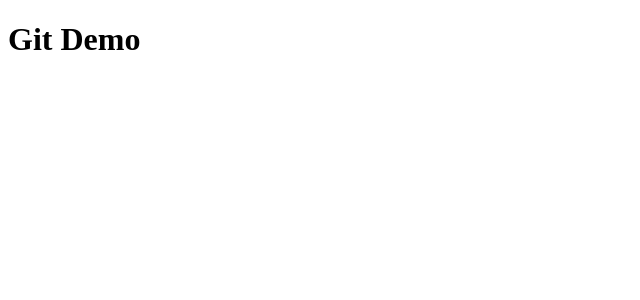
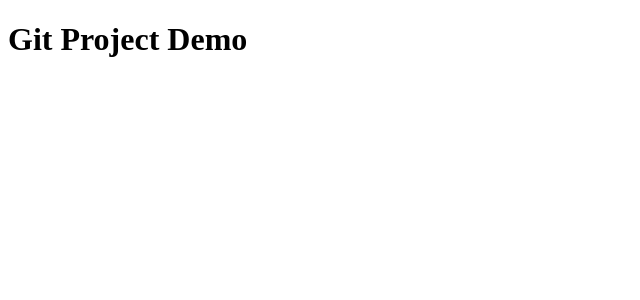
Before and after one commit to Vrishabh-Vyawahare/examples, a React (Create React App) app: page / in a window 1280 px wide. Shown: the top 300 px of the page, without its empty margins (0-640 px from the left). Built offline with nearby package versions, Linux system fonts and the light colour scheme.

Commit message:
change Heading

```diff
--- a/src/App.js
+++ b/src/App.js
@@ -3,7 +3,7 @@
 function App() {
   return (
     <div>
-          <h1>Git Demo</h1>
+          <h1>Git Project Demo</h1>
     </div>
   );
 }
```
